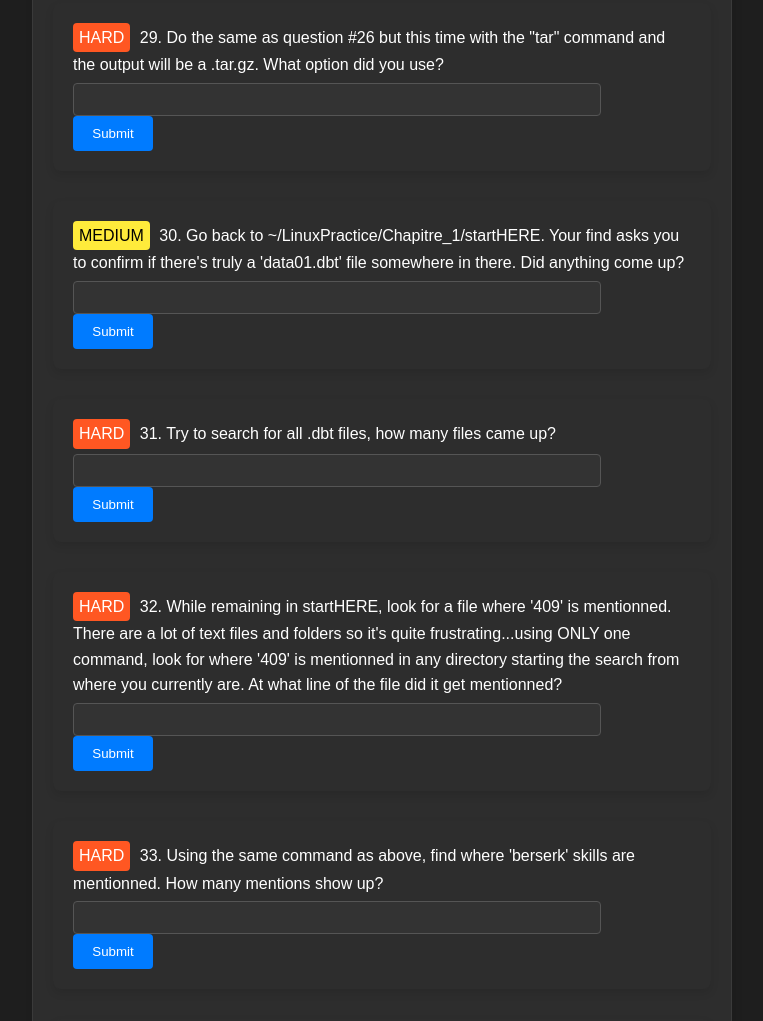
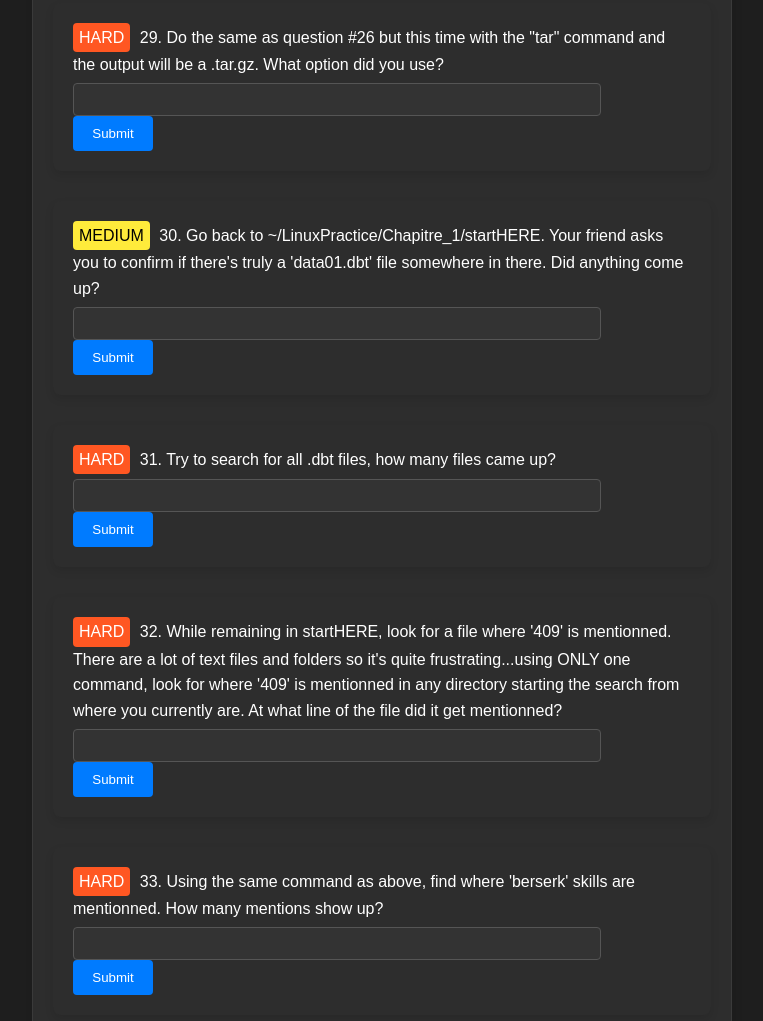
Before and after one commit to haddad-github/LinuxPractice, a plain HTML site: page index.html in a window 1280 px wide. Shown: the part 6015-7036 px from the top of the page, without its empty margins (258-1021 px from the left). Drawn offline with Linux system fonts and the light colour scheme.

Commit message:
Update index.html

```diff
--- a/index.html
+++ b/index.html
@@ -263,7 +263,7 @@
 
 <!-- Question 30 -->
 <div class="question">
-  <p><span class="medium">MEDIUM</span> 30. Go back to ~/LinuxPractice/Chapitre_1/startHERE. Your find asks you to confirm if there's truly a 'data01.dbt' file somewhere in there. Did anything come up?</p>
+  <p><span class="medium">MEDIUM</span> 30. Go back to ~/LinuxPractice/Chapitre_1/startHERE. Your friend asks you to confirm if there's truly a 'data01.dbt' file somewhere in there. Did anything come up?</p>
   <input type="text" id="answer30" required>
   <button onclick="checkAnswer(30, 'no')">Submit</button>
   <span id="feedback30"></span>
```
